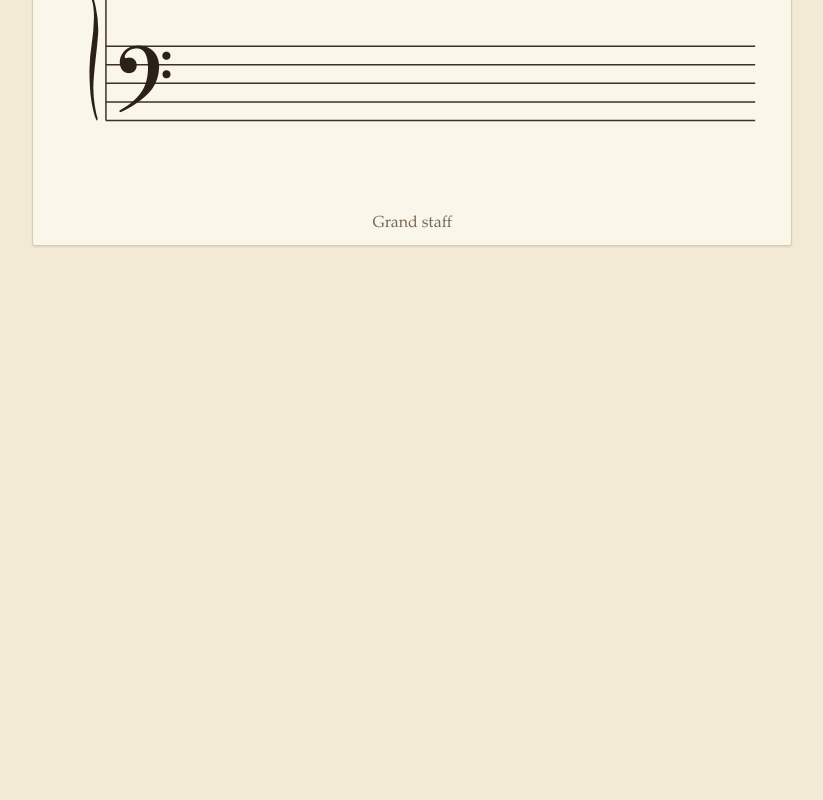
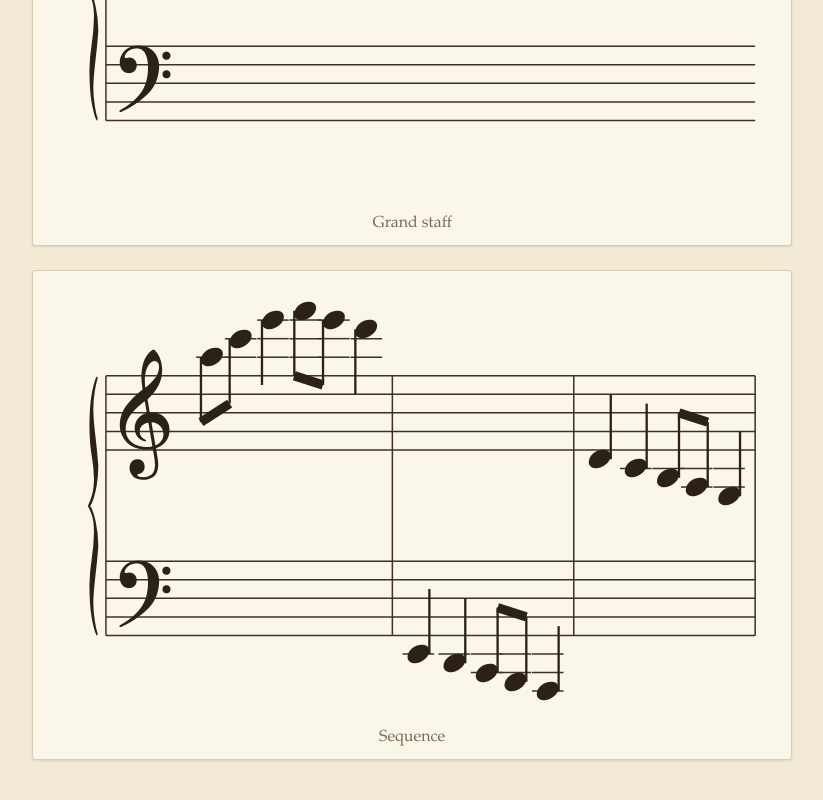
Before and after one commit to natsuskaizen/music-game, a Svelte app: page / in a window 1280 px wide. Shown: the part 1294-2094 px from the top of the page, without its empty margins (228-1051 px from the left). Before the commit the page ends 1596 px from the top, so only its background shows below. Built offline with nearby package versions, Linux system fonts and the light colour scheme.

Commit message:
M5-3: multi-note staff layout and Staff sequence mode
Co-Authored-By: Claude Sonnet 5.5 <noreply@anthropic.com>
Claude-Session: https://claude.ai/code/session_01RQN2tv59WcRsjTyS6Dph3r

```diff
--- a/src/App.svelte
+++ b/src/App.svelte
@@ -4,7 +4,8 @@
   import UpdateBanner from './components/UpdateBanner.svelte';
   import SettingsScreen from './components/SettingsScreen.svelte';
   import Staff from './components/Staff.svelte';
-  import type { ClefNote } from './core/pitch';
+  import type { Clef, ClefNote, Pitch } from './core/pitch';
+  import type { Measure } from './core/sequence';
   import type { ClefMode } from './core/staff-layout';
   import { loadSettings, saveSettings, type Settings } from './core/settings';
   import type { NoteStat } from './core/stats';
@@ -23,6 +24,37 @@
     settings = next;
     saveSettings(localStorage, next);
   }
+
+  // `n('treble', 'A5', 'eighth')`: a note from its clef, pitch name and duration.
+  const n = (clef: Clef, name: string, duration: 'quarter' | 'eighth') => ({
+    note: { pitch: { letter: name.charAt(0) as Pitch['letter'], octave: Number(name.slice(1)) }, clef },
+    duration,
+  });
+  // 16 notes in 3 measures with ledger lines on both staves, the largest sequence (M5-AC4).
+  const SEQUENCE: Measure[] = [
+    [
+      n('treble', 'A5', 'eighth'),
+      n('treble', 'C6', 'eighth'),
+      n('treble', 'E6', 'quarter'),
+      n('treble', 'F6', 'eighth'),
+      n('treble', 'E6', 'eighth'),
+      n('treble', 'D6', 'quarter'),
+    ],
+    [
+      n('bass', 'E2', 'quarter'),
+      n('bass', 'D2', 'quarter'),
+      n('bass', 'C2', 'eighth'),
+      n('bass', 'B1', 'eighth'),
+      n('bass', 'A1', 'quarter'),
+    ],
+    [
+      n('treble', 'D4', 'quarter'),
+      n('treble', 'C4', 'quarter'),
+      n('treble', 'B3', 'eighth'),
+      n('treble', 'A3', 'eighth'),
+      n('treble', 'G3', 'quarter'),
+    ],
+  ];
 
   // M1 spike gallery: the extremes of the hard range (3 ledger lines) and middle C on a grand staff.
   const EXAMPLES: { title: string; mode: ClefMode; note: ClefNote }[] = [
@@ -64,6 +96,10 @@
           <figcaption>{example.title}</figcaption>
         </figure>
       {/each}
+      <figure>
+        <Staff mode="both" sequence={SEQUENCE} />
+        <figcaption>Sequence</figcaption>
+      </figure>
     </section>
   {/if}
 </main>
--- a/src/components/Staff.svelte
+++ b/src/components/Staff.svelte
@@ -1,7 +1,9 @@
-<!-- Draws one whole note on a treble, bass, or grand staff, with its ledger lines (design §3.1). Kept after the M1 spike.
-     A listening input's heard note shows as a faint notehead beside it, so the player sees where their playing lands. -->
+<!-- Draws one whole note, or a sequence of quarters and eighths in measures, on a treble, bass, or grand staff,
+     with ledger lines (design §3.1). A listening input's heard note shows as a faint notehead beside a single note. -->
 <script lang="ts">
   import { ledgerPositions, pitchLabel, staffPos, type ClefNote } from '../core/pitch';
+  import type { Measure } from '../core/sequence';
+  import { layoutSequence } from '../core/sequence-layout';
   import {
     SPACE,
     STAFF_LINES,
@@ -17,13 +19,23 @@
   let {
     mode,
     note,
+    sequence,
+    marks = [],
+    current,
     mark,
     revealed = false,
     heard,
     noteEl = $bindable(),
   }: {
     mode: ClefMode;
-    note: ClefNote;
+    /** The one note to read; leave out when drawing a `sequence`. */
+    note?: ClefNote;
+    /** Measures to read in order, drawn instead of `note`. */
+    sequence?: Measure[];
+    /** Colours each sequence note (in play order) after it is settled. */
+    marks?: ('right' | 'wrong' | undefined)[];
+    /** Index of the sequence note being read, drawn in the accent colour. */
+    current?: number;
     /** Colours the note after an answer. */
     mark?: 'right' | 'wrong';
     /** Writes the note's name beside it (design §8.4 reveal). */
@@ -35,7 +47,13 @@
   } = $props();
 
   // SMuFL code points in the Bravura subset.
-  const GLYPH = { treble: '\uE050', bass: '\uE062', brace: '\uE000', wholeNote: '\uE0A2' };
+  const GLYPH = {
+    treble: '\uE050',
+    bass: '\uE062',
+    brace: '\uE000',
+    wholeNote: '\uE0A2',
+    quarterNote: '\uE0A4',
+  };
   const GLYPH_SIZE = 4 * SPACE;
   const WIDTH = 640;
   const LEFT = 56;
@@ -43,14 +61,22 @@
   const NOTE_X = 340;
   const HEARD_X = NOTE_X - 3.5 * SPACE;
   const LEDGER_HALF = 1.35 * SPACE;
+  // Sequence notes sit closer together, so their ledger lines are shorter.
+  const SEQUENCE_LEDGER_HALF = 0.85 * SPACE;
+  const SEQUENCE_FROM = LEFT + 4.5 * SPACE;
 
   const staves = $derived(stavesFor(mode));
   const bounds = $derived(systemBounds(staves));
   // The brace glyph is one staff tall. Stretch it over the system, widening it a little so it doesn't look hairline.
   const braceStretch = $derived((bounds.bottom - bounds.top) / GLYPH_SIZE);
-  const noteStave = $derived(staves.find((stave) => stave.clef === note.clef));
-  const pos = $derived(staffPos(note));
-  const label = $derived(`${pitchLabel(note.pitch)} on the ${note.clef} staff`);
+  const noteStave = $derived(staves.find((stave) => stave.clef === note?.clef));
+  const pos = $derived(note ? staffPos(note) : 0);
+  const layout = $derived(sequence && layoutSequence(sequence, staves, { from: SEQUENCE_FROM, to: RIGHT }));
+  const label = $derived(
+    sequence
+      ? `Sequence of ${String(sequence.flat().length)} notes in ${String(sequence.length)} ${sequence.length === 1 ? 'measure' : 'measures'}`
+      : note && `${pitchLabel(note.pitch)} on the ${note.clef} staff`,
+  );
   const heardAt = $derived.by(() => {
     const mark = heard === undefined ? undefined : heardMark(heard, mode);
     const stave = staves.find((s) => s.clef === mark?.note.clef);
@@ -58,15 +84,9 @@
   });
 </script>
 
-{#snippet ledgers(x: number, stave: Stave, at: number)}
+{#snippet ledgers(x: number, stave: Stave, at: number, half = LEDGER_HALF)}
   {#each ledgerPositions(at) as p (p)}
-    <line
-      class="staff-line ledger"
-      x1={x - LEDGER_HALF}
-      x2={x + LEDGER_HALF}
-      y1={yOf(stave, p)}
-      y2={yOf(stave, p)}
-    />
+    <line class="staff-line ledger" x1={x - half} x2={x + half} y1={yOf(stave, p)} y2={yOf(stave, p)} />
   {/each}
 {/snippet}
 
@@ -89,7 +109,24 @@
       >{GLYPH.brace}</text
     >
   {/if}
-  {#if noteStave}
+  {#if layout}
+    {#each layout.barlines as x (x)}
+      <line class="staff-line" x1={x} x2={x} y1={bounds.top} y2={bounds.bottom} />
+    {/each}
+    {#each layout.beams as beam (beam.x1)}
+      <line class="beam" {...beam} />
+    {/each}
+    {#each layout.notes as placed, i (i)}
+      <g class="note {marks[i] ?? ''}" class:current={i === current}>
+        {@render ledgers(placed.x, placed.stave, placed.pos, SEQUENCE_LEDGER_HALF)}
+        <text class="glyph" x={placed.x} y={placed.y} text-anchor="middle" font-size={GLYPH_SIZE}
+          >{GLYPH.quarterNote}</text
+        >
+        <line class="stem" {...placed.stem} />
+        {#if placed.flag}<line class="stem" {...placed.flag} />{/if}
+      </g>
+    {/each}
+  {:else if note && noteStave}
     <g class="note {mark ?? ''}" bind:this={noteEl}>
       {@render ledgers(NOTE_X, noteStave, pos)}
       <text class="glyph" x={NOTE_X} y={yOf(noteStave, pos)} text-anchor="middle" font-size={GLYPH_SIZE}
@@ -139,12 +176,33 @@
   .note .glyph {
     fill: var(--note);
   }
+  .note.current .glyph {
+    fill: var(--accent);
+  }
   .note.right .glyph {
     fill: var(--right);
   }
   .note.wrong .glyph,
   .name {
     fill: var(--wrong);
+  }
+  .stem,
+  .beam {
+    stroke: var(--note);
+    stroke-width: 2;
+    stroke-linecap: butt;
+  }
+  .beam {
+    stroke-width: 8;
+  }
+  .note.current .stem {
+    stroke: var(--accent);
+  }
+  .note.right .stem {
+    stroke: var(--right);
+  }
+  .note.wrong .stem {
+    stroke: var(--wrong);
   }
   .name {
     font: 700 20px var(--font);
--- /dev/null
+++ b/src/core/sequence-layout.ts
@@ -0,0 +1,146 @@
+// Multi-note geometry (M5-3, design §3.1, §14): where each notehead, stem, beam and barline of a sequence sits. Pure, so Staff only draws.
+import { staffPos } from './pitch';
+import type { Measure } from './sequence';
+import { SPACE, yOf, type Stave } from './staff-layout';
+
+/** A straight line to draw. */
+interface Segment {
+  x1: number;
+  y1: number;
+  x2: number;
+  y2: number;
+}
+
+/** One placed note: the centre of its notehead, the stave it sits on, its stem, and a flag when it is not beamed. */
+interface PlacedNote {
+  x: number;
+  y: number;
+  pos: number;
+  stave: Stave;
+  stem: Segment;
+  flag?: Segment;
+}
+
+/** Everything a sequence draws besides the staves: notes in play order, beams over pairs of eighths, and x of each measure's closing barline. */
+export interface SequenceLayout {
+  notes: PlacedNote[];
+  beams: Segment[];
+  barlines: number[];
+}
+
+/** The horizontal room a sequence is fitted into. */
+export interface Span {
+  from: number;
+  to: number;
+}
+
+/** Narrowest slot per duration: wide enough that neighbouring noteheads and their ledger lines never touch. */
+const MIN_SLOT = { quarter: 30, eighth: 24 };
+const MEASURE_PAD = 7;
+const STEM_LENGTH = 3.5 * SPACE;
+const HEAD_HALF = 0.59 * SPACE;
+const MAX_BEAM_SLOPE = SPACE;
+const FLAG = { dx: 0.9 * SPACE, dy: 1.4 * SPACE };
+
+interface Head {
+  x: number;
+  y: number;
+  pos: number;
+  stave: Stave;
+  eighth: boolean;
+}
+
+const sum = (values: number[]) => values.reduce((total, value) => total + value, 0);
+
+/** Noteheads left to right, each in a slot sized by its duration; slots are stretched so the measures fill the span. */
+function placeHeads(measures: Measure[], staves: Stave[], { from, to }: Span) {
+  const minWidth = (measure: Measure) => sum(measure.map((n) => MIN_SLOT[n.duration]));
+  const stretch = (to - from - 2 * MEASURE_PAD * measures.length) / sum(measures.map(minWidth));
+  let cursor = from;
+  const barlines: number[] = [];
+  const placed = measures.map((measure) => {
+    cursor += MEASURE_PAD;
+    const heads = measure.map(({ note, duration }): Head => {
+      const slot = MIN_SLOT[duration] * stretch;
+      cursor += slot;
+      const stave = staves.find((s) => s.clef === note.clef) ?? staves[0];
+      if (!stave) throw new Error('layoutSequence needs a stave');
+      const pos = staffPos(note);
+      return { x: cursor - slot / 2, y: yOf(stave, pos), pos, stave, eighth: duration === 'eighth' };
+    });
+    cursor += MEASURE_PAD;
+    barlines.push(cursor);
+    return heads;
+  });
+  return { placed, barlines };
+}
+
+const stemX = (head: Head, up: boolean) => head.x + (up ? HEAD_HALF : -HEAD_HALF);
+
+/** A stem from the notehead out to `tipY`. */
+const stem = (head: Head, up: boolean, tipY: number): Segment => {
+  const x = stemX(head, up);
+  return { x1: x, y1: head.y, x2: x, y2: tipY };
+};
+
+/** Stems point up below the middle line and down from it. */
+const stemsUp = (pos: number) => pos < 0;
+
+/** Stem tips of a beamed pair: the farther tip is kept and the nearer one is lengthened so the beam slopes by at most a space. */
+function beamTips([a, b]: [Head, Head], up: boolean): [number, number] {
+  const tips = [a, b].map((head) => head.y + (up ? -STEM_LENGTH : STEM_LENGTH));
+  const farthest = up ? Math.min(...tips) : Math.max(...tips);
+  const [tipA = farthest, tipB = farthest] = tips.map((tip) =>
+    up ? Math.min(tip, farthest + MAX_BEAM_SLOPE) : Math.max(tip, farthest - MAX_BEAM_SLOPE),
+  );
+  return [tipA, tipB];
+}
+
+/** Notes of one measure with stems; a pair of eighths on one stave is beamed, any other eighth gets a flag. */
+function engrave(heads: Head[]): { notes: PlacedNote[]; beams: Segment[] } {
+  const notes: PlacedNote[] = [];
+  const beams: Segment[] = [];
+  const place = (head: Head, { up, tipY }: { up: boolean; tipY: number }, flagged = false) => {
+    const flagY = tipY + (up ? FLAG.dy : -FLAG.dy);
+    const flag = flagged && { x1: stemX(head, up), y1: tipY, x2: stemX(head, up) + FLAG.dx, y2: flagY };
+    notes.push({ ...head, stem: stem(head, up, tipY), ...(flag && { flag }) });
+  };
+  const alone = (head: Head) => {
+    const up = stemsUp(head.pos);
+    place(head, { up, tipY: head.y + (up ? -STEM_LENGTH : STEM_LENGTH) }, head.eighth);
+  };
+  for (let i = 0; i < heads.length; i++) {
+    const head = heads[i];
+    if (!head) continue;
+    const partner = head.eighth ? heads[i + 1] : undefined;
+    if (!partner) {
+      alone(head);
+    } else if (partner.stave !== head.stave) {
+      alone(head);
+      alone(partner);
+      i++;
+    } else {
+      const up = stemsUp((head.pos + partner.pos) / 2);
+      const [tipA, tipB] = beamTips([head, partner], up);
+      place(head, { up, tipY: tipA });
+      place(partner, { up, tipY: tipB });
+      beams.push({ x1: stemX(head, up), y1: tipA, x2: stemX(partner, up), y2: tipB });
+      i++;
+    }
+  }
+  return { notes, beams };
+}
+
+/**
+ * Lays a sequence out on `staves` (the stave with a note's clef takes it) inside `span`: slots follow durations,
+ * pairs of eighths are beamed, and each measure ends in a barline.
+ */
+export function layoutSequence(measures: Measure[], staves: Stave[], span: Span): SequenceLayout {
+  const { placed, barlines } = placeHeads(measures, staves, span);
+  const engraved = placed.map(engrave);
+  return {
+    notes: engraved.flatMap((measure) => measure.notes),
+    beams: engraved.flatMap((measure) => measure.beams),
+    barlines,
+  };
+}
```
Also changed, not shown: 3 other files (tests, documents, lock files or other folders).
